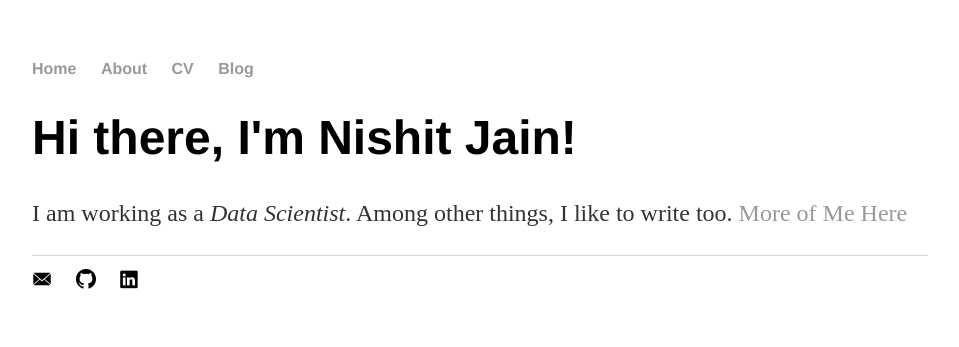
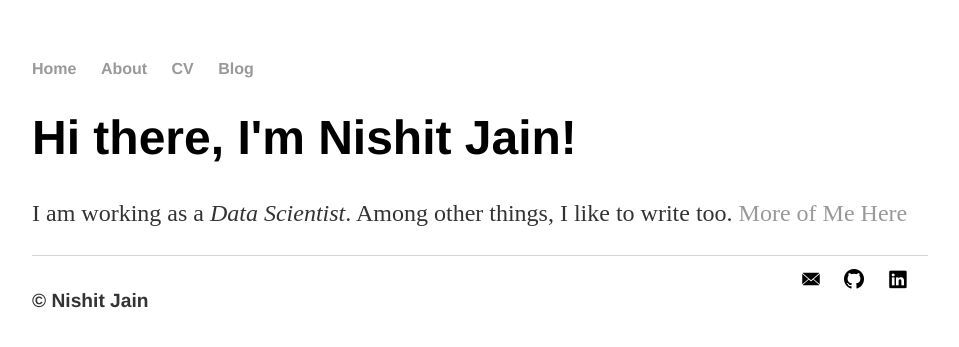
Before and after one commit to nishitjain/nishitjain.github.io, a Jekyll site: the page built from index.html, in a window 1280 px wide. Shown: the top 347 px of the page, without its empty margins (160-1119 px from the left). Built offline with Jekyll 4.4.1, drawn with Linux system fonts in a browser that asks for light colours.

Commit message:
Update default.html

```diff
--- a/_layouts/default.html
+++ b/_layouts/default.html
@@ -20,11 +20,14 @@
 
 			</div><!-- /.container -->
 			<footer>
-	    		<ul>
+	    		<ul class="social">
 	        		<li><a href="mailto:nishhit777@gmail.com"><img src="/resources/mail.png" alt="Mail" height="20px" width="20px"></a></li>
 	        		<li><a href="https://github.com/nishitjain"><img src="/resources/github.png" alt="Github" height="20px" width="20px"></a></li>
 				<li><a href="https://linkedin.com/in/nishhit-jain"><img src="/resources/linkedin.png" alt="LinkedIn" height="20px" width="20px"></a></li>
 			</ul>
+			<ul class="copyright">
+				<li><p>&copy; Nishit Jain</p></li>
+			</ul>
 			</footer>
 		</body>
 	</html>
```
